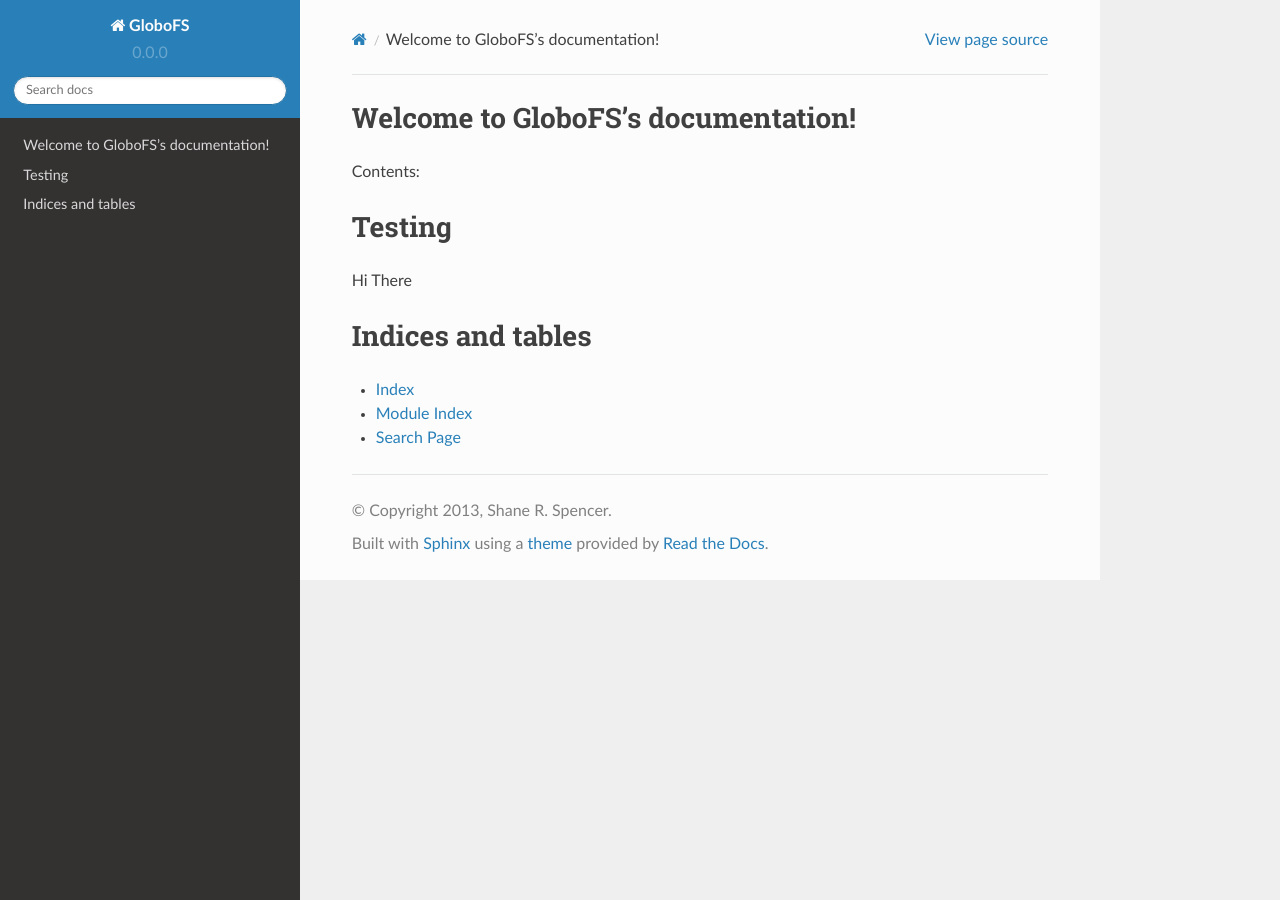
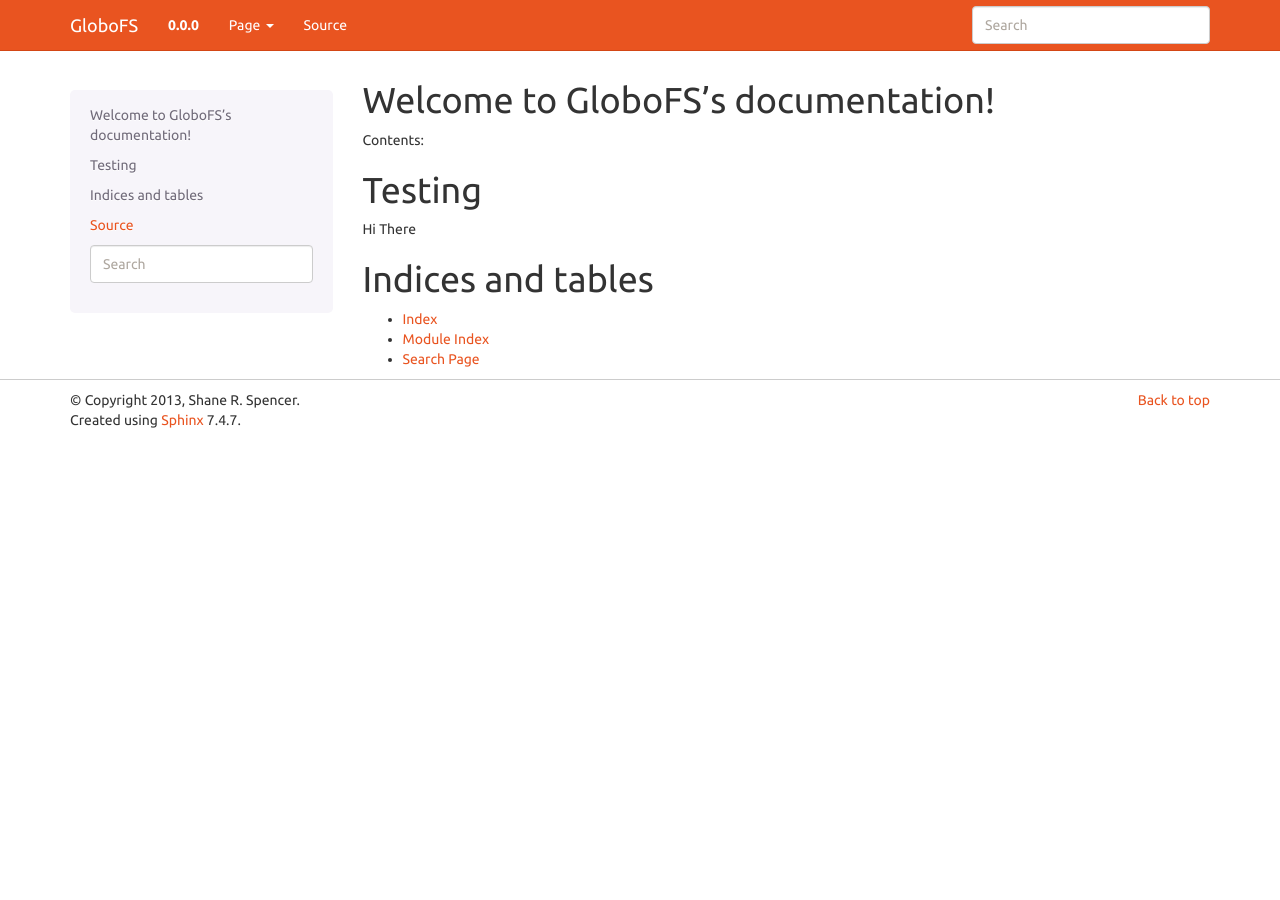
Before and after one commit to GloboFS/GloboFS, a Sphinx documentation site: the page built from docs/index.rst, in a window 1280 px wide. Built offline with Sphinx 7.4.7, drawn with Linux system fonts in a browser that asks for light colours.

Commit message:
change theme

```diff
--- a/docs/conf.py
+++ b/docs/conf.py
@@ -12,6 +12,8 @@
 # serve to show the default.
 
 import sys, os
+
+import sphinx_bootstrap_theme
 
 # If extensions (or modules to document with autodoc) are in another directory,
 # add these directories to sys.path here. If the directory is relative to the
@@ -91,16 +93,23 @@ pygments_style = 'sphinx'
 
 # The theme to use for HTML and HTML Help pages.  See the documentation for
 # a list of builtin themes.
-html_theme = 'sphinx_rtd_theme'
+#html_theme = 'sphinx_rtd_theme'
+html_theme = 'bootstrap'
 
 # Theme options are theme-specific and customize the look and feel of a theme
 # further.  For a list of options available for each theme, see the
 # documentation.
 #html_theme_options = {}
 
+html_theme_options = {
+    'bootswatch_theme': "united",
+    'bootstrap_version': "3",
+}
+
 # Add any paths that contain custom themes here, relative to this directory.
 #html_theme_path = []
-html_theme_path = ['_themes/sphinx_rtd_theme']
+#html_theme_path = ['_themes/sphinx_rtd_theme']
+html_theme_path = sphinx_bootstrap_theme.get_html_theme_path()
 
 # The name for this set of Sphinx documents.  If None, it defaults to
 # "<project> v<release> documentation".
--- a/requirements.txt
+++ b/requirements.txt
@@ -1 +1,2 @@
 Sphinx
+sphinx_bootstrap_theme
```
